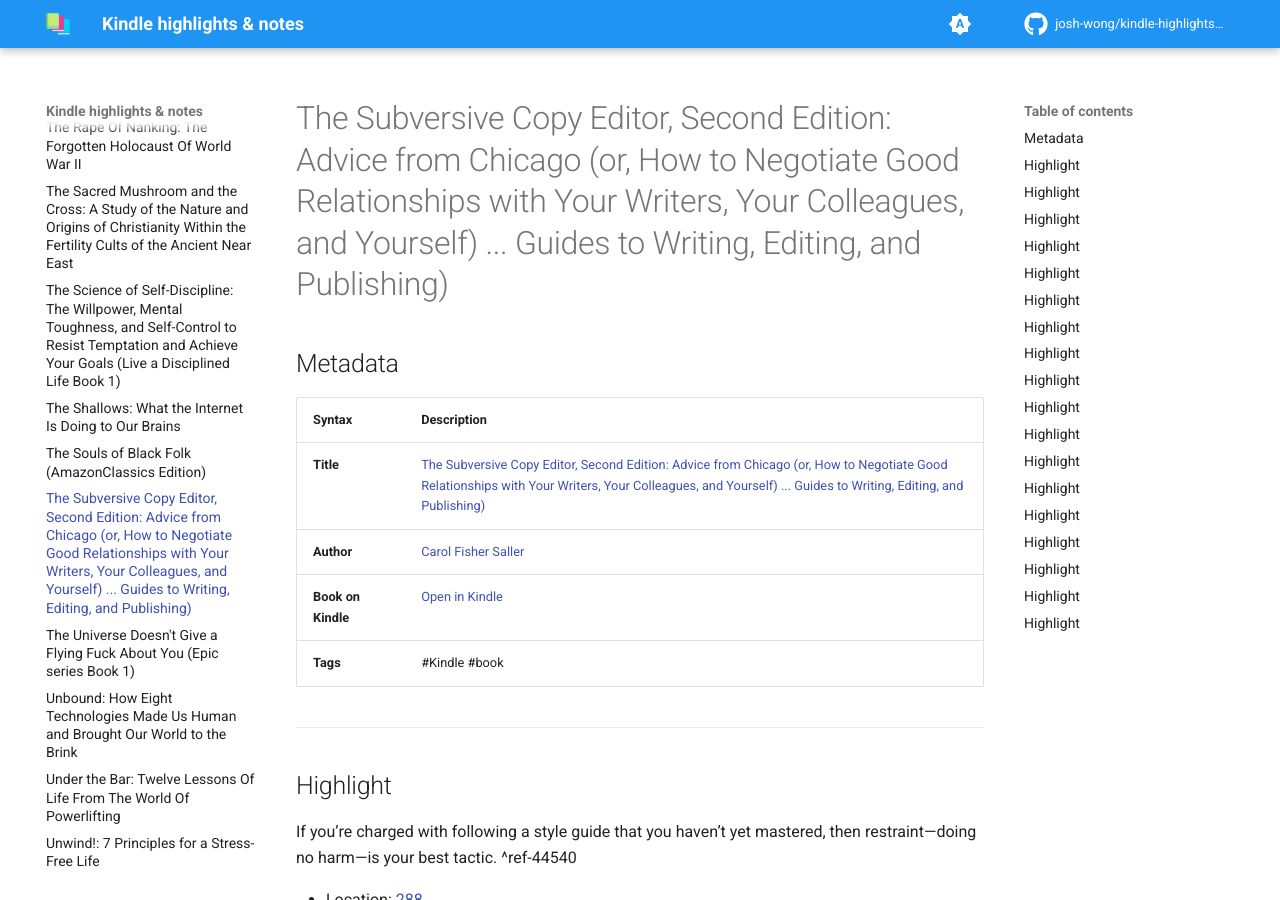
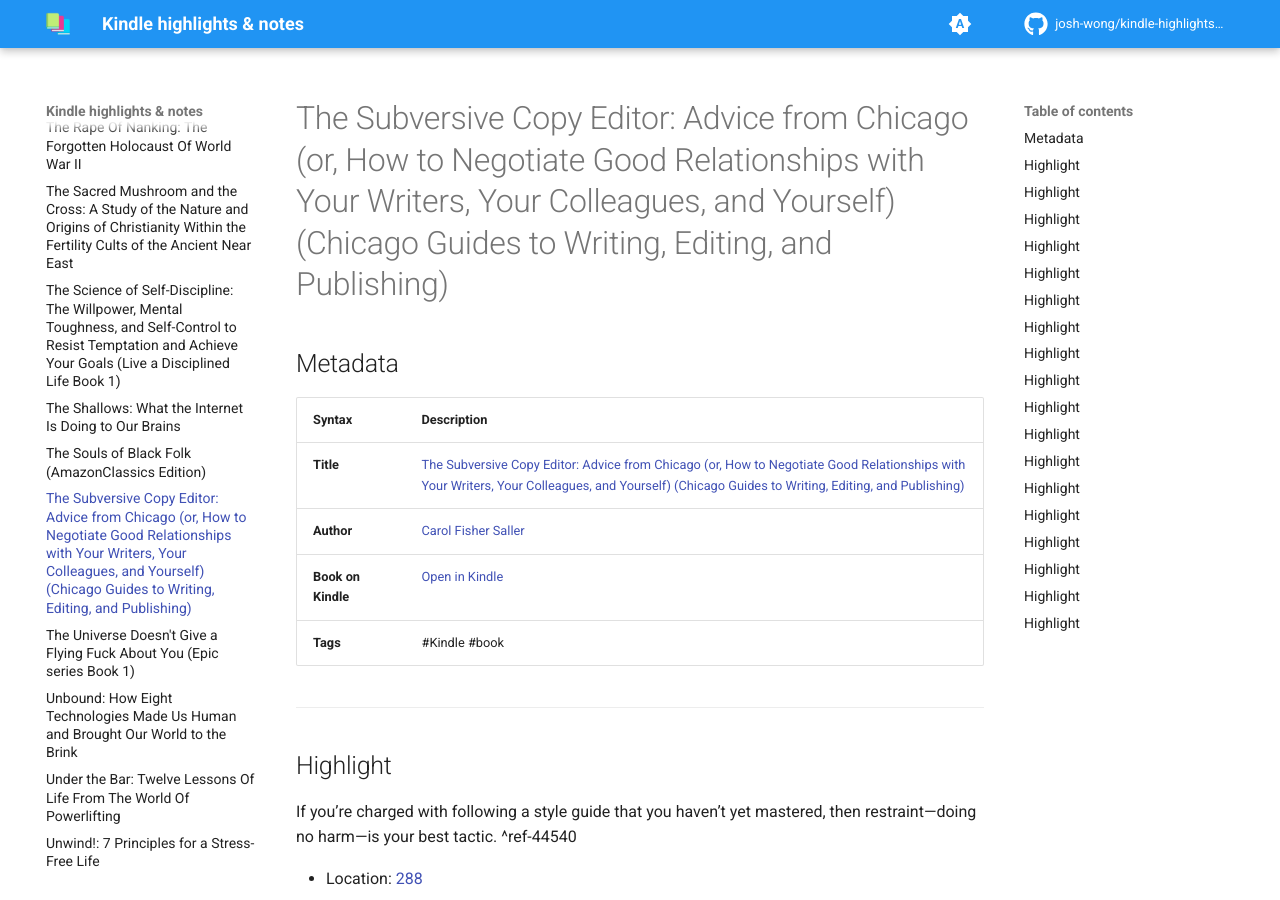
Before and after one commit to josh-wong/kindle-highlights-notes, an MkDocs documentation site: the page built from docs/The Subversive Copy Editor.md, in a window 1280 px wide and 900 px high. Built offline with MkDocs 1.6.1 and Material for MkDocs 9.7.7, drawn with Linux system fonts in a browser that asks for light colours; comment, search, counter and statistics services are not loaded.

Commit message:
Update highlights and notes

```diff
--- a/docs/The Subversive Copy Editor, Second Edition.md
+++ b/docs/The Subversive Copy Editor.md
@@ -1,23 +1,23 @@
 ---
 kindle-sync:
-  bookId: '57125'
+  bookId: '3769'
   title: >-
-    The Subversive Copy Editor, Second Edition: Advice from Chicago (or, How to
-    Negotiate Good Relationships with Your Writers, Your Colleagues, and
-    Yourself) ... Guides to Writing, Editing, and Publishing)
+    The Subversive Copy Editor: Advice from Chicago (or, How to Negotiate Good
+    Relationships with Your Writers, Your Colleagues, and Yourself) (Chicago
+    Guides to Writing, Editing, and Publishing)
   author: Carol Fisher Saller
   asin: B01DGPSNWW
   lastAnnotatedDate: '2022-07-02'
-  bookImageUrl: 'https://m.media-amazon.com/images/I/81W5toWZsEL._SY160.jpg'
+  bookImageUrl: 'https://m.media-amazon.com/images/I/71BS85gcxWL._SY160.jpg'
   highlightsCount: 18
 ---
-# The Subversive Copy Editor, Second Edition: Advice from Chicago (or, How to Negotiate Good Relationships with Your Writers, Your Colleagues, and Yourself) ... Guides to Writing, Editing, and Publishing)
+# The Subversive Copy Editor: Advice from Chicago (or, How to Negotiate Good Relationships with Your Writers, Your Colleagues, and Yourself) (Chicago Guides to Writing, Editing, and Publishing)
 
 ## Metadata
 
 | Syntax | Description |
 | ---------- | ---------- |
-| **Title** | [The Subversive Copy Editor, Second Edition: Advice from Chicago (or, How to Negotiate Good Relationships with Your Writers, Your Colleagues, and Yourself) ... Guides to Writing, Editing, and Publishing)](https://www.amazon.com/dp/B01DGPSNWW?&linkCode=ll1&tag=jwtwkm-20&language=en_US&ref_=as_li_ss_tl) |
+| **Title** | [The Subversive Copy Editor: Advice from Chicago (or, How to Negotiate Good Relationships with Your Writers, Your Colleagues, and Yourself) (Chicago Guides to Writing, Editing, and Publishing)](https://www.amazon.com/dp/B01DGPSNWW?&linkCode=ll1&tag=jwtwkm-20&language=en_US&ref_=as_li_ss_tl) |
 | **Author** | [Carol Fisher Saller](https://www.amazon.comundefined) |
 | **Book on Kindle** | <a href="kindle://book?action=open&asin=B01DGPSNWW" target="_blank">Open in Kindle</a> |
 | **Tags** | #Kindle #book |
```
Also changed, not shown: docs/Supersizing Urban America.md (+1 -1 lines).
